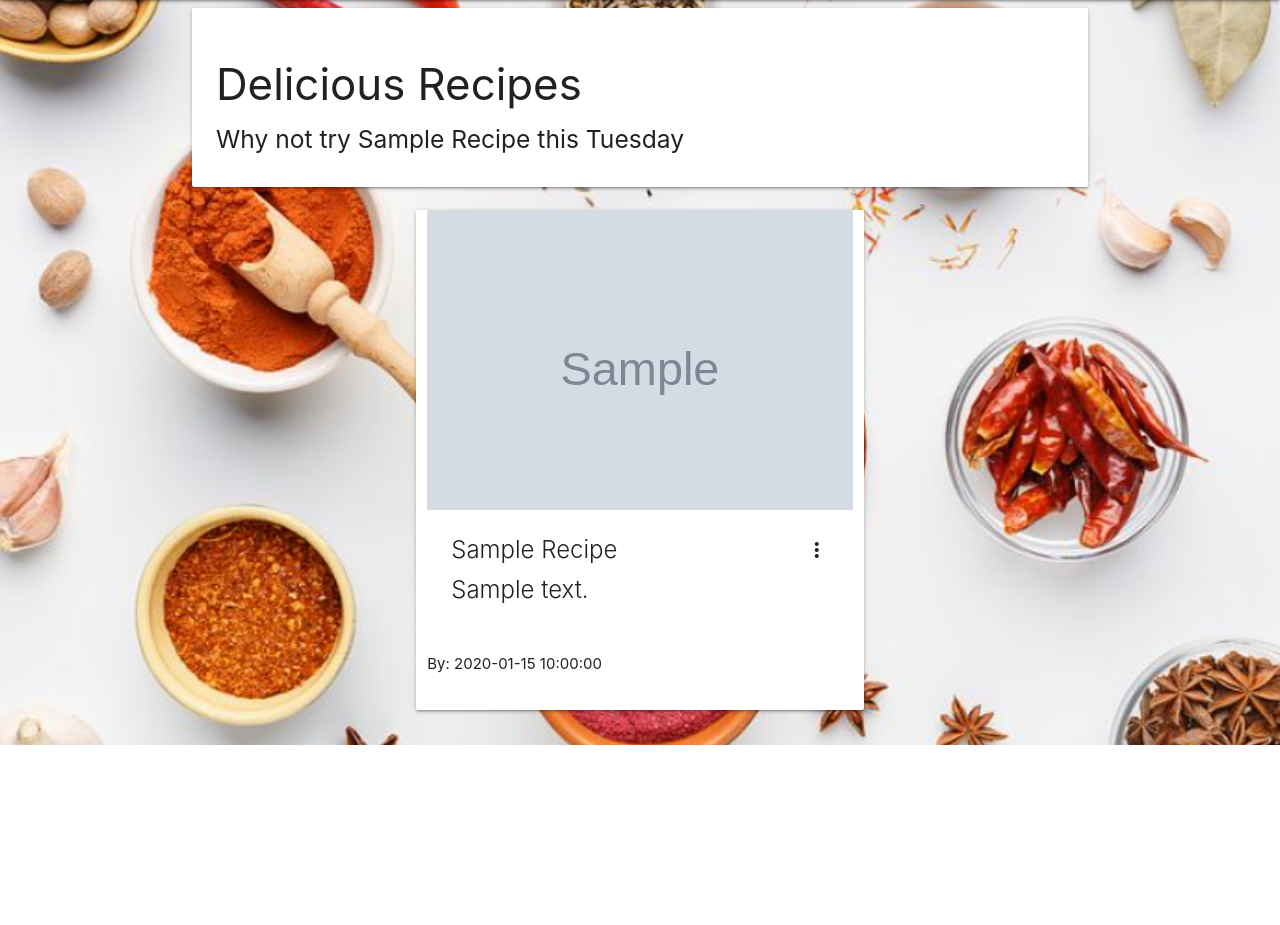
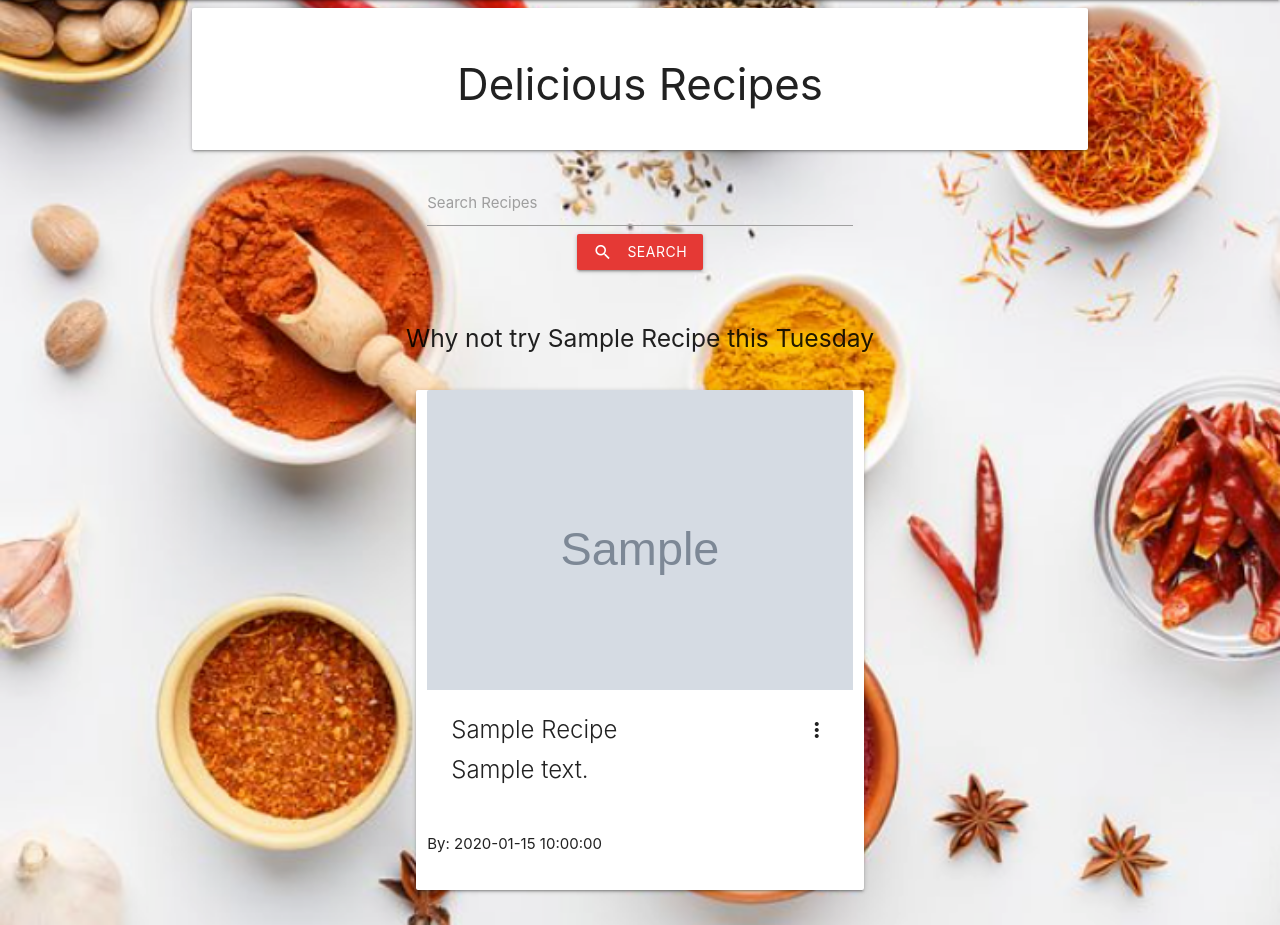
Before and after one commit to Cintakins/Recipe-Website, a Flask app: page / in a window 1280 px wide. Shown: the part 64-989 px from the top of the page. Before the commit the page ends 809 px from the top, so only its background shows below. Run offline with Flask 2, Linux system fonts and the light colour scheme; grey boxes marked "Sample" are stand-in pictures; a database or web service that is not in the repository returns one stand-in record (values such as "Sample title"); some libraries are stand-ins or nearby versions.

Commit message:
added search functionality and dropdown menu onto navbar for smaller screens

```diff
--- a/app.py
+++ b/app.py
@@ -40,6 +40,13 @@ def home():
 @app.route("/all_recipes")
 def all_recipes():
     recipes = mongo.db.recipes.find()
+    return render_template("recipes.html", recipes=recipes)
+
+
+@app.route("/search", methods=["POST", "GET"])
+def search():
+    search_item = request.form.get("search")
+    recipes = mongo.db.recipes.find({"$text": {"$search": search_item}})
     return render_template("recipes.html", recipes=recipes)
 
 
--- a/static/js/button.js
+++ b/static/js/button.js
@@ -1,11 +1,17 @@
 var instructionsButton = document.getElementsByClass("add-step");
-instructionsButton.addEventListener("click", function {
-  document.getElementsByClass("step-div").innerHTML = `
+
+
+for (let i = 0; i < instructionsButton.length; i++) {
+    instructionsButton[i].addEventListener('click', addStep());
+}
+
+function addstep() {
+    document.getElementById("step-div").innerHTML = `
   <div class='input-field col s12'>
   <textarea id='textarea1' class='materialize-textarea' name='instructions1'></textarea>
   <label for='instructions1'>Instructions: Step 1</label>
   <a class='waves-effect waves-light btn red darken-1 btn-small add-step'>
       <i class='material-icons right'>add_circle_outline</i>Add Step
   </a>
-</div>`;
-});
+</div>`
+};
--- a/static/js/script.js
+++ b/static/js/script.js
@@ -1,4 +1,5 @@
 $(document).ready(function () {
+  $('.sidenav').sidenav();
   $('#textarea1');
   M.textareaAutoResize($('#textarea1'));
   $('.chips').chips();
--- a/templates/add.html
+++ b/templates/add.html
@@ -1,7 +1,7 @@
 {% extends "base.html" %}
 {% block content %}
 
-<div class="card-panel">
+<div class="card-panel center-align">
     <h3>
         Add Recipe
     </h3>
@@ -38,7 +38,7 @@
                     <i class="material-icons right">add_circle_outline</i>Add Step
                 </a>
             </div>
-            <div class="row step-div"></div>
+            <div class="row" id="step-div"></div>
         </div>
         <div class="input-field col s12 m6">
             <select class="icons" name="category_name_1">
--- a/templates/base.html
+++ b/templates/base.html
@@ -21,6 +21,7 @@
         <nav>
             <div class="nav-wrapper red darken-3">
                 <a href="{{ url_for('home') }}" class="brand-logo">Delicious Recipes</a>
+                <a href="#" data-target="mobile-demo" class="sidenav-trigger"><i class="material-icons">menu</i></a>
                 <ul id="nav-mobile" class="right hide-on-med-and-down">
                     <li><a href="{{ url_for('all_recipes') }}">All Recipes</a></li>
 
@@ -35,6 +36,18 @@
                 </ul>
             </div>
         </nav>
+        <ul class="sidenav red darken-3" id="mobile-demo">
+            <li><a href="{{ url_for('all_recipes') }}">All Recipes</a></li>
+
+                    {% if session.current_user %}
+                        <li><a href="{{ url_for('add') }}">Add Recipes</a></li>
+                        <li><a href="{{ url_for('profile', user=session['current_user']) }}">profile</a></li>
+                        <li><a href="{{ url_for('log_out') }}">Log Out</a></li>
+                    {% else %}
+                        <li><a href="{{ url_for('login_to_add') }}">Add Recipes</a></li>
+                        <li><a href="{{ url_for('login') }}">Log In / Register</a></li>
+                    {% endif %}
+        </ul>
     </header>
     <section>
         {% with messages = get_flashed_messages() %}
--- a/templates/edit.html
+++ b/templates/edit.html
@@ -1,6 +1,6 @@
 {% extends "base.html" %}
 {% block content %}
-<div class="card-panel">
+<div class="card-panel center-align">
     <h3>
         Edit Recipe
     </h3>
--- a/templates/home.html
+++ b/templates/home.html
@@ -1,15 +1,30 @@
 {% extends "base.html" %}
 {% block content %}
-    <div class="card-panel">
+<div class="card-panel center-align">
     <h3>
         Delicious Recipes
     </h3>
+</div>
+<div class="row center-align">
+    <form class="col s12" action="{{ url_for('search') }}" method="POST">
+        <div class="row">
+            <div class="input-field col s10 m6 offset-s1 offset-m3">
+                <input id="search" type="text" class="validate" name="search" required>
+                <label for="search">Search Recipes</label>
+                <button class="btn waves-effect waves-light red darken-1" type="submit" name="action">Search
+                    <i class="material-icons left">search</i>
+                </button>
+            </div>
+        </div>
+    </form>
+</div>
+<div class="row s12 m6 offset-m3 center-align">
     <h5>
         Why not try {{ todays_recipe.recipe_name.title() }} this {{ day }}
     </h5>
 </div>
 <div class="row">
-        <div class="card large col s12 m6 offset-m3" id="home-page-recipe">
+    <div class="card large col s12 m8 offset-m2 l6 offset-l3" id="home-page-recipe">
         <div class="card-image waves-effect waves-block waves-light">
             <img class="activator" src="{{ todays_recipe.img_url }}">
         </div>
@@ -24,7 +39,8 @@
 
         </div>
         <div class="card-reveal">
-                <span class="card-title grey-text text-darken-4">{{ todays_recipe.recipe_name.title() }}<i class="material-icons right">close</i></span>
+            <span class="card-title grey-text text-darken-4">{{ todays_recipe.recipe_name.title() }}<i
+                    class="material-icons right">close</i></span>
             <p>{{ todays_recipe.ingredients }}</p>
             <p>{{ todays_recipe.instructions }}</p>
         </div>
--- a/templates/login.html
+++ b/templates/login.html
@@ -1,7 +1,7 @@
 {% extends "base.html" %}
 {% block content %}
 
-<div class="card-panel">
+<div class="card-panel center-align>
     <h3>
         Log In
     </h3>
--- a/templates/login_to_add.html
+++ b/templates/login_to_add.html
@@ -1,7 +1,7 @@
 {% extends "base.html" %}
 {% block content %}
 
-<div class="card-panel">
+<div class="card-panel center-align">
     <h3>
         Log In
     </h3>
--- a/templates/profile.html
+++ b/templates/profile.html
@@ -1,7 +1,7 @@
 {% extends "base.html" %}
 {% block content %}
 <!-- use url_for('edit', recipe_id=recipe._id) -->
-<div class="card-panel">
+<div class="card-panel center-align">
     <h3>
         {{ user.title() }}'s Profile
     </h3>
--- a/templates/register.html
+++ b/templates/register.html
@@ -1,6 +1,6 @@
 {% extends "base.html" %}
 {% block content %}
-<div class="card-panel">
+<div class="card-panel center-align">
     <h3>
         Register
     </h3>
```
Also changed, not shown: templates/recipes.html (+14 -1 lines). Lines whose indentation alone changed are shown as unchanged.
